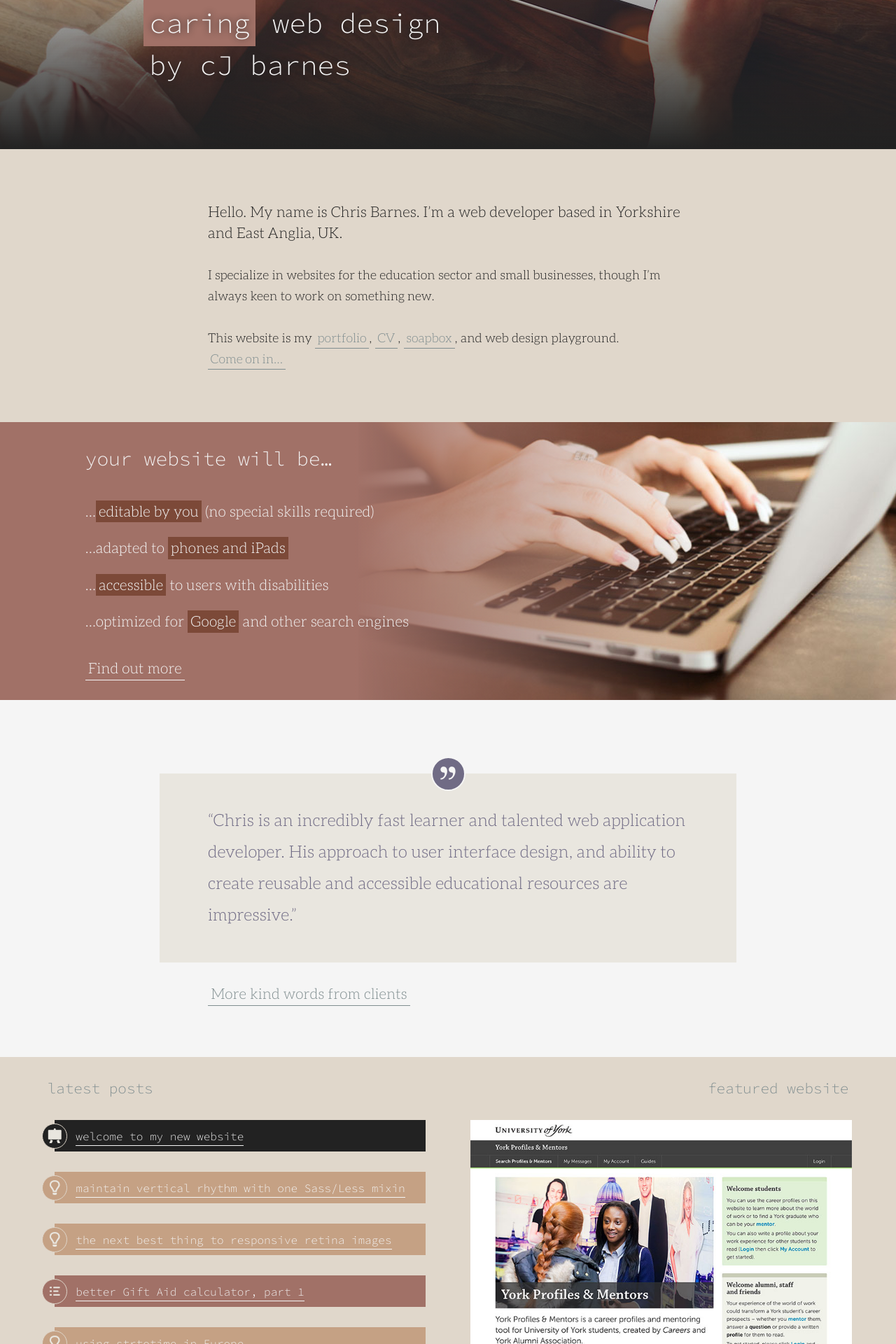
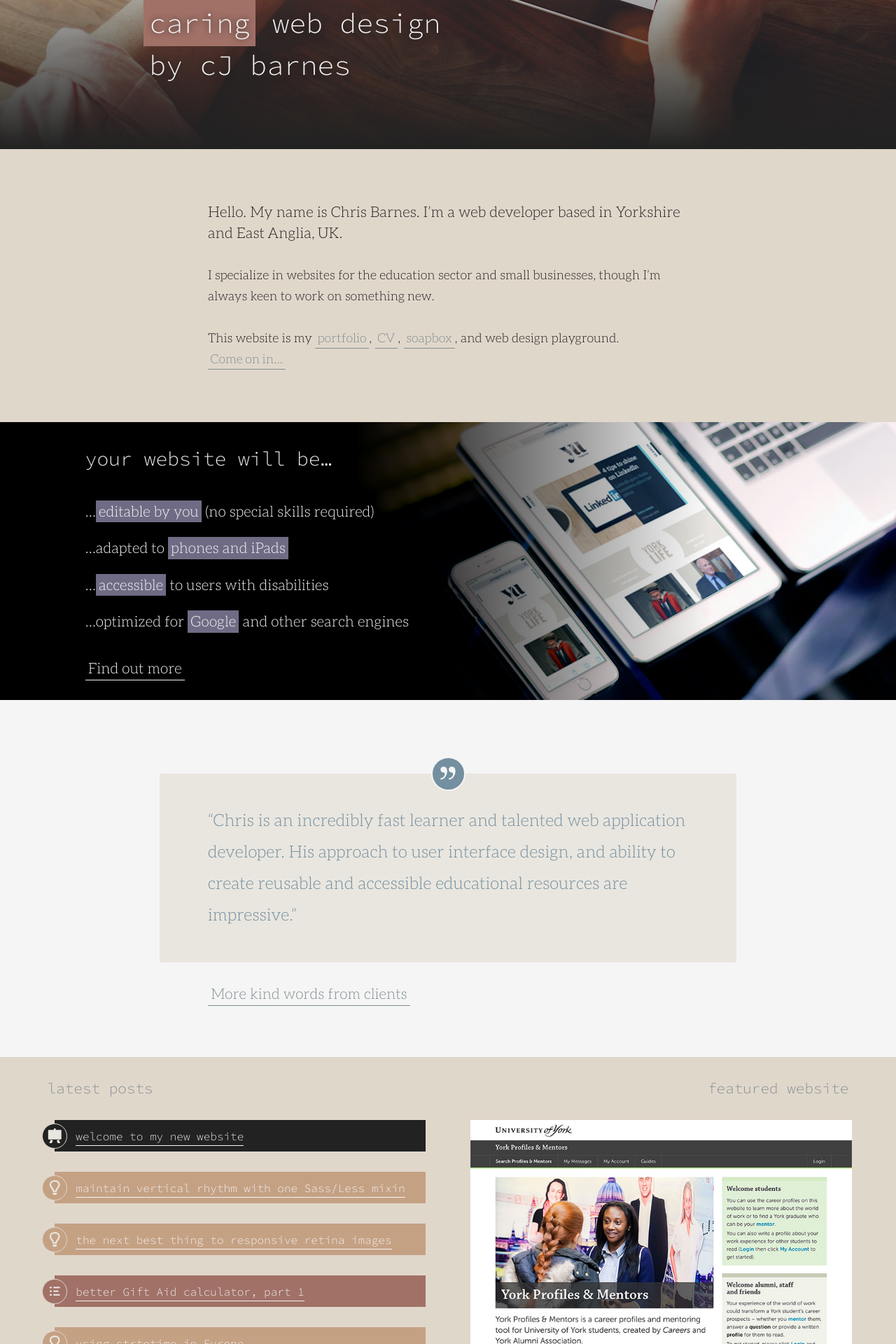
Before and after one commit to cjbarnes/cjbarnes.github.io, a Jekyll site: the page built from index.html, in a window 1280 px wide. Shown: the part 537-2457 px from the top of the page at 70% size. Built offline with Jekyll 4.4.1, drawn with Linux system fonts in a browser that asks for light colours.

Commit message:
Replaced homepage USPs parallax image with one focused on RWD
Required some colour changes to match the new image (and generally to
improve the colour balance of the homepage)

```diff
--- a/_src/sass/layouts/_homepage.scss
+++ b/_src/sass/layouts/_homepage.scss
@@ -114,7 +114,7 @@
 .homepage-content-section-illustrated {
 /*** USPs row.
  ***/
-    background-color: $toast;
+    background-color: #000; // true black not faux black, to match the image bg.
 
     ul {
     /*** Show bulleted list as a simple sequence of sentences.
@@ -125,7 +125,7 @@
     }
 
     strong {
-        background: $ironstone;
+        background: $rum;
         color: $text-color-reversed;
     }
 
@@ -140,12 +140,12 @@
 .content-section-endorsement {
 
     figure.quote:before {
-        background-color: $rum;
+        background-color: $gothic;
     }
 
     blockquote {
         @include font-size-leading("larger", 1.5);
-        color: $rum;
+        color: $gothic;
     }
 
 }
@@ -303,7 +303,7 @@
     .homepage-content-section-illustrated .gradient.right {
     /*** Mini illustrated content sections with different background colour.
      ***/
-        background-image: linear-gradient(to left, transparent 40%, $toast 100%);
+        background-image: linear-gradient(to left, transparent 40%, #000 100%);
     }
 
 }
--- a/index.html
+++ b/index.html
@@ -26,7 +26,7 @@ script: homepage
 
 [Find out more](/whatido/ "what I do")
 {% endcapture %}
-{% include content-section-illustrated.html illustration="homepage-hands" content=illustrated_content homepage="yes" %}
+{% include content-section-illustrated.html illustration="homepage-rwd2" content=illustrated_content homepage="yes" %}
 
 <!-- Featured website -->
 <section class="content-section homepage-content-section content-section-endorsement">
```
Also changed, not shown: _includes/css/homepage.min.css, img/homepage-rwd.jpg (added), img/homepage-rwd2.jpg (added), img/homepage-rwd2@2x.jpg (added), img/homepage-rwd@2x.jpg (added).
